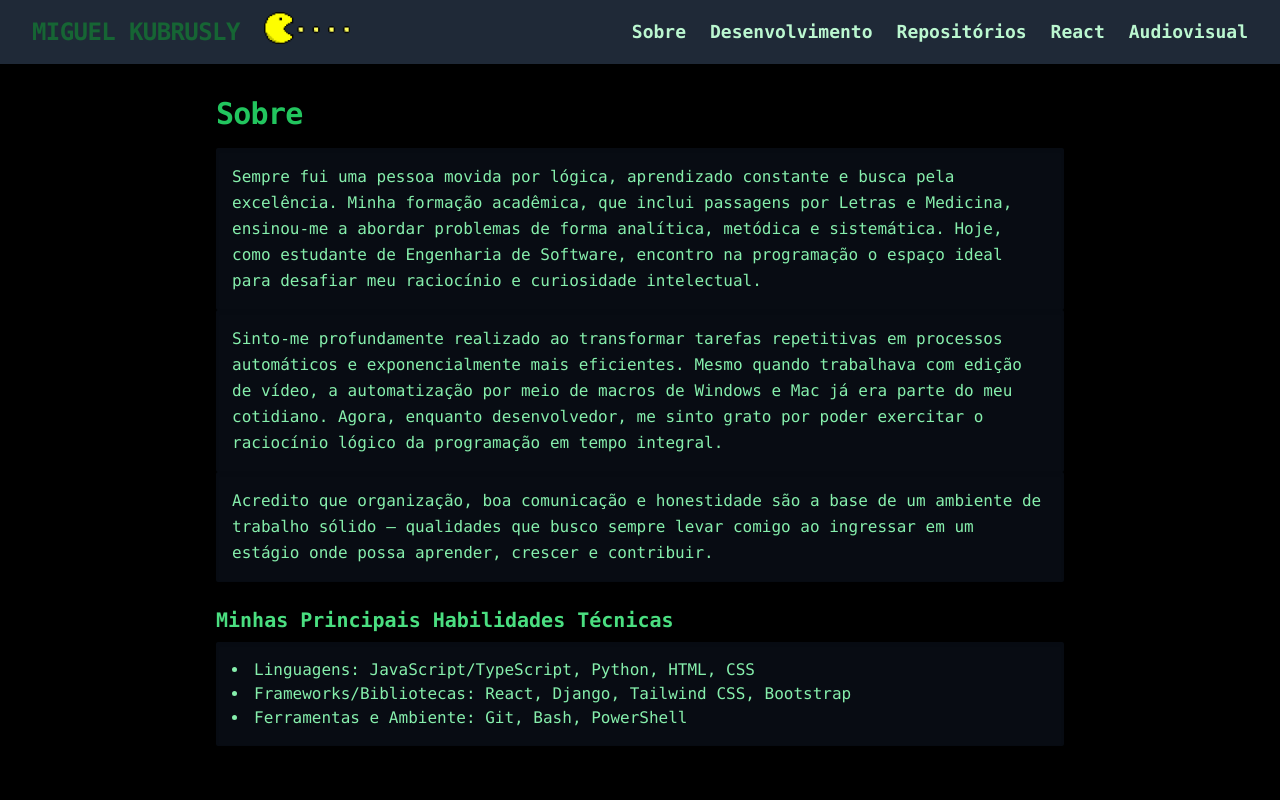
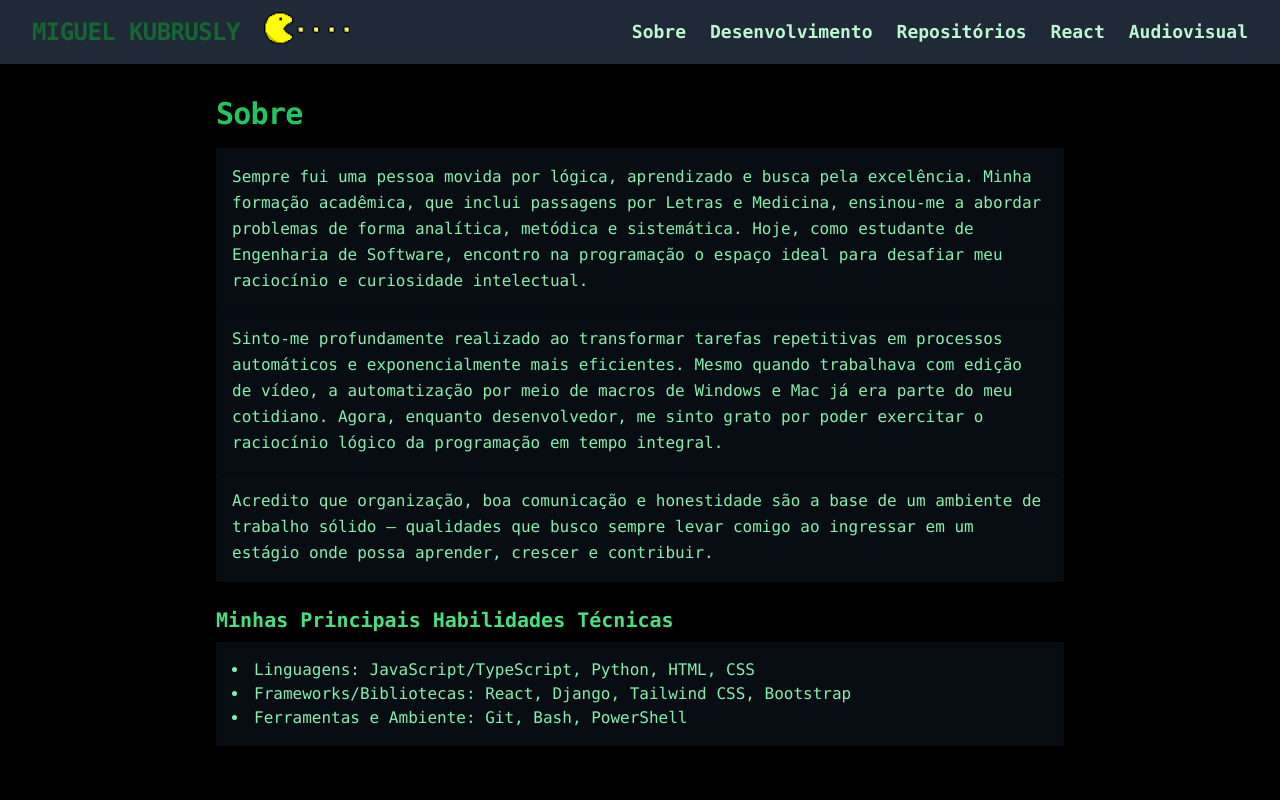
Before and after one commit to miguelkubrusly/portfolio, a React (Vite) app: page / in a window 1280 px wide. Shown: the top 800 px of the page. Built offline with nearby package versions, Linux system fonts and the light colour scheme.

Commit message:
fix(sobre): 💬 small intro change

```diff
--- a/src/pages/Sobre.tsx
+++ b/src/pages/Sobre.tsx
@@ -7,12 +7,12 @@ const Sobre: React.FC = () => {
         Sobre
       </h1>
       <p className="text-base font-normal leading-relaxed text-green-300 p-4 bg-gray-900 bg-opacity-50 rounded-sm shadow-inner">
-        Sempre fui uma pessoa movida por lógica, aprendizado constante e busca
-        pela excelência. Minha formação acadêmica, que inclui passagens por
-        Letras e Medicina, ensinou-me a abordar problemas de forma analítica,
-        metódica e sistemática. Hoje, como estudante de Engenharia de Software,
-        encontro na programação o espaço ideal para desafiar meu raciocínio e
-        curiosidade intelectual.
+        Sempre fui uma pessoa movida por lógica, aprendizado e busca pela
+        excelência. Minha formação acadêmica, que inclui passagens por Letras e
+        Medicina, ensinou-me a abordar problemas de forma analítica, metódica e
+        sistemática. Hoje, como estudante de Engenharia de Software, encontro na
+        programação o espaço ideal para desafiar meu raciocínio e curiosidade
+        intelectual.
       </p>
       <p className="text-base font-normal leading-relaxed text-green-300 p-4 bg-gray-900 bg-opacity-50 rounded-sm shadow-inner">
         {" "}
```
